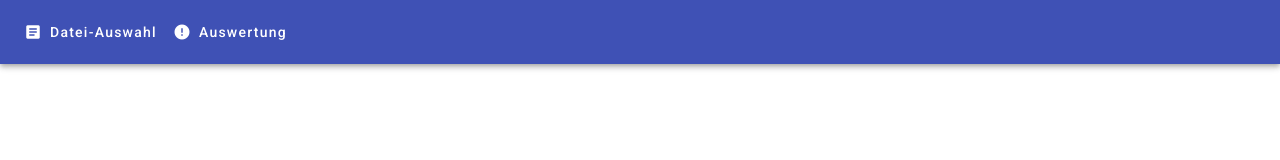
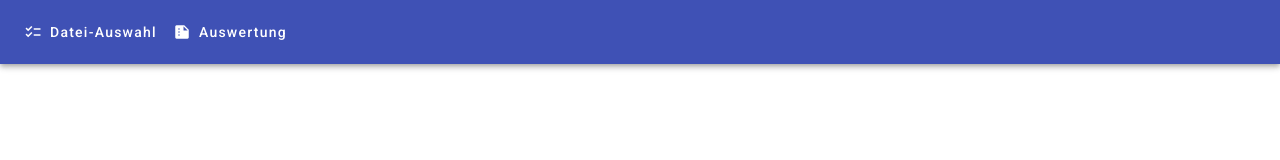
Before and after one commit to Landesarchiv-Thueringen/borg, an Angular app in the folder gui/: page / in a window 1280 px wide. Shown: the top 160 px of the page. Built offline with nearby package versions, Linux system fonts and the light colour scheme.

Commit message:
navigation icons changed

```diff
--- a/gui/src/app/main-navigation/main-navigation.component.html
+++ b/gui/src/app/main-navigation/main-navigation.component.html
@@ -1,11 +1,11 @@
 <mat-toolbar class="mat-elevation-z4" color="primary">
   <mat-toolbar-row>
       <button mat-button routerLink="upload" [routerLinkActive]="['active']">
-          <mat-icon>article</mat-icon>
+          <mat-icon>checklist</mat-icon>
           Datei-Auswahl
       </button>
       <button mat-button routerLink="analysis" [routerLinkActive]="['active']">
-          <mat-icon>error</mat-icon>
+          <mat-icon>summarize</mat-icon>
           Auswertung
       </button>
   </mat-toolbar-row>
```
